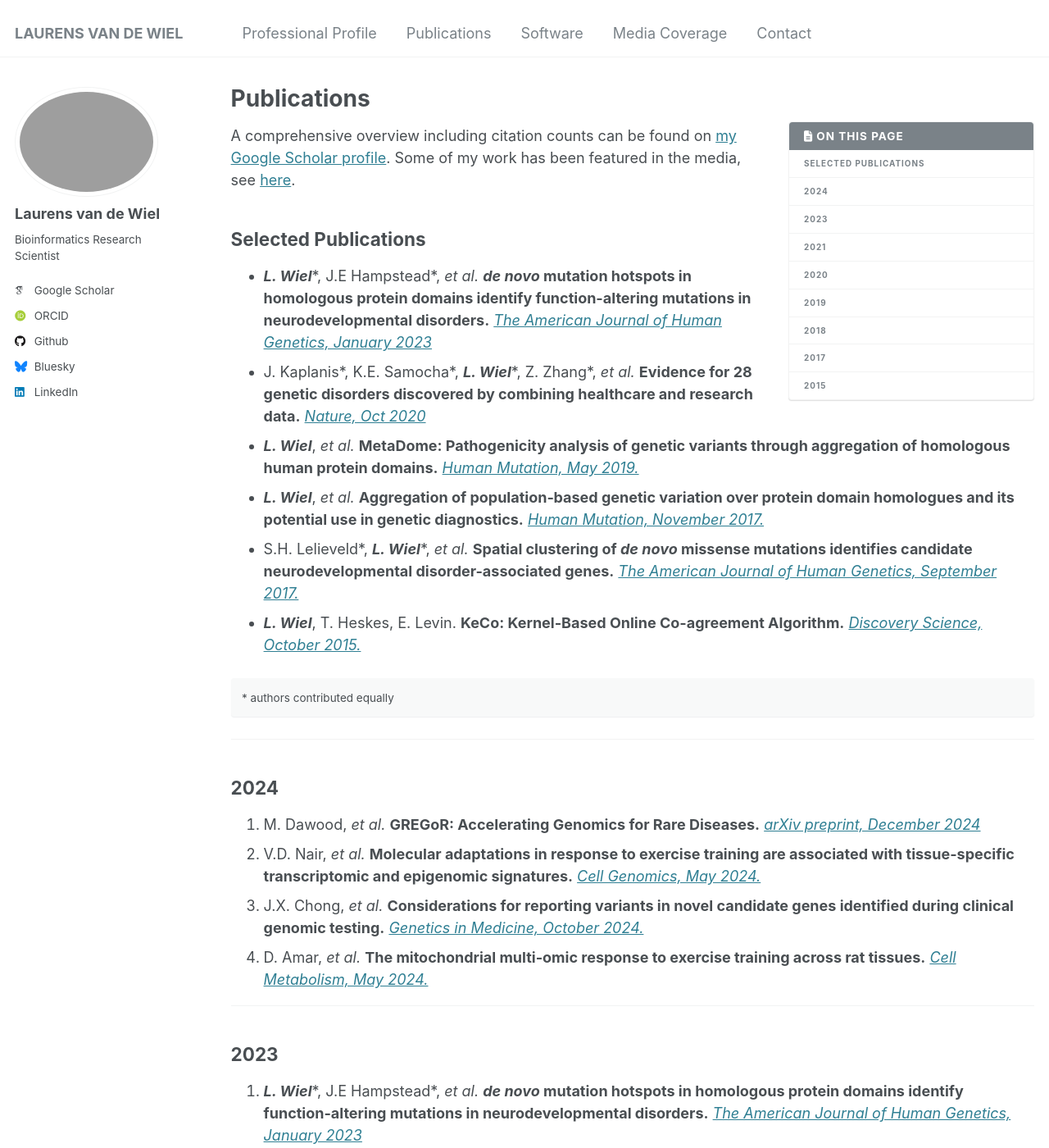
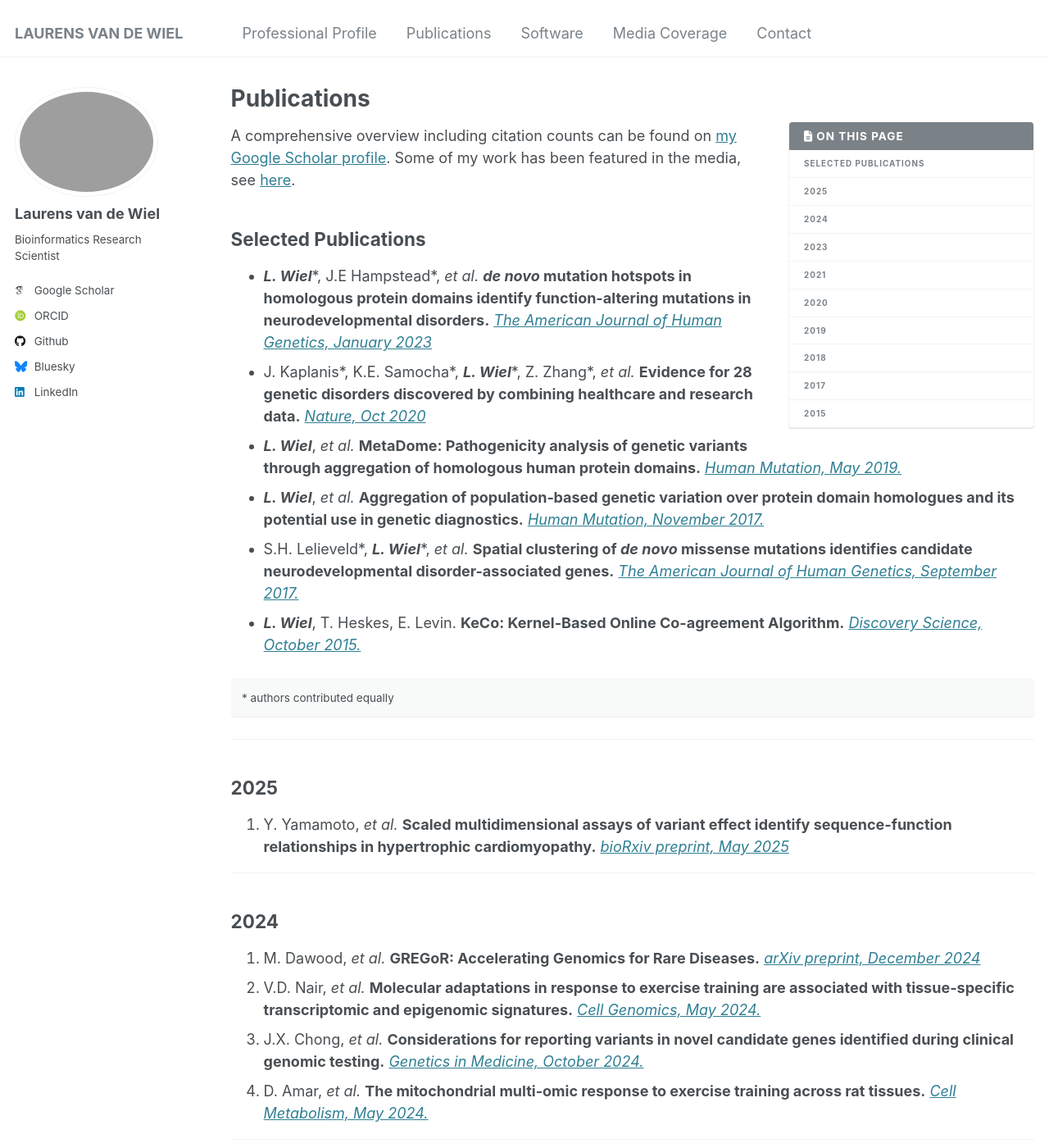
Before and after one commit to laurensvdwiel/laurensvdwiel.github.io, a Jekyll site: the page built from _pages/publications.md, in a window 1280 px wide and 1400 px high. Shown: the whole window at 82% size. Built offline with Jekyll 4.4.1, drawn with Linux system fonts in a browser that asks for light colours; some web fonts are replaced.

Commit message:
Added Yuta's biorXiv paper

```diff
--- a/_pages/publications.md
+++ b/_pages/publications.md
@@ -21,6 +21,11 @@ Some of my work has been featured in the media, see [here](/media).
 
 \* authors contributed equally
 {: .notice}
+
+---
+## 2025
+
+1. Y. Yamamoto, _et al._ **Scaled multidimensional assays of variant effect identify sequence-function relationships in hypertrophic cardiomyopathy.** [_bioRxiv preprint, May 2025_](https://doi.org/10.1101/2025.05.23.655878)
 
 ---
 ## 2024
```
